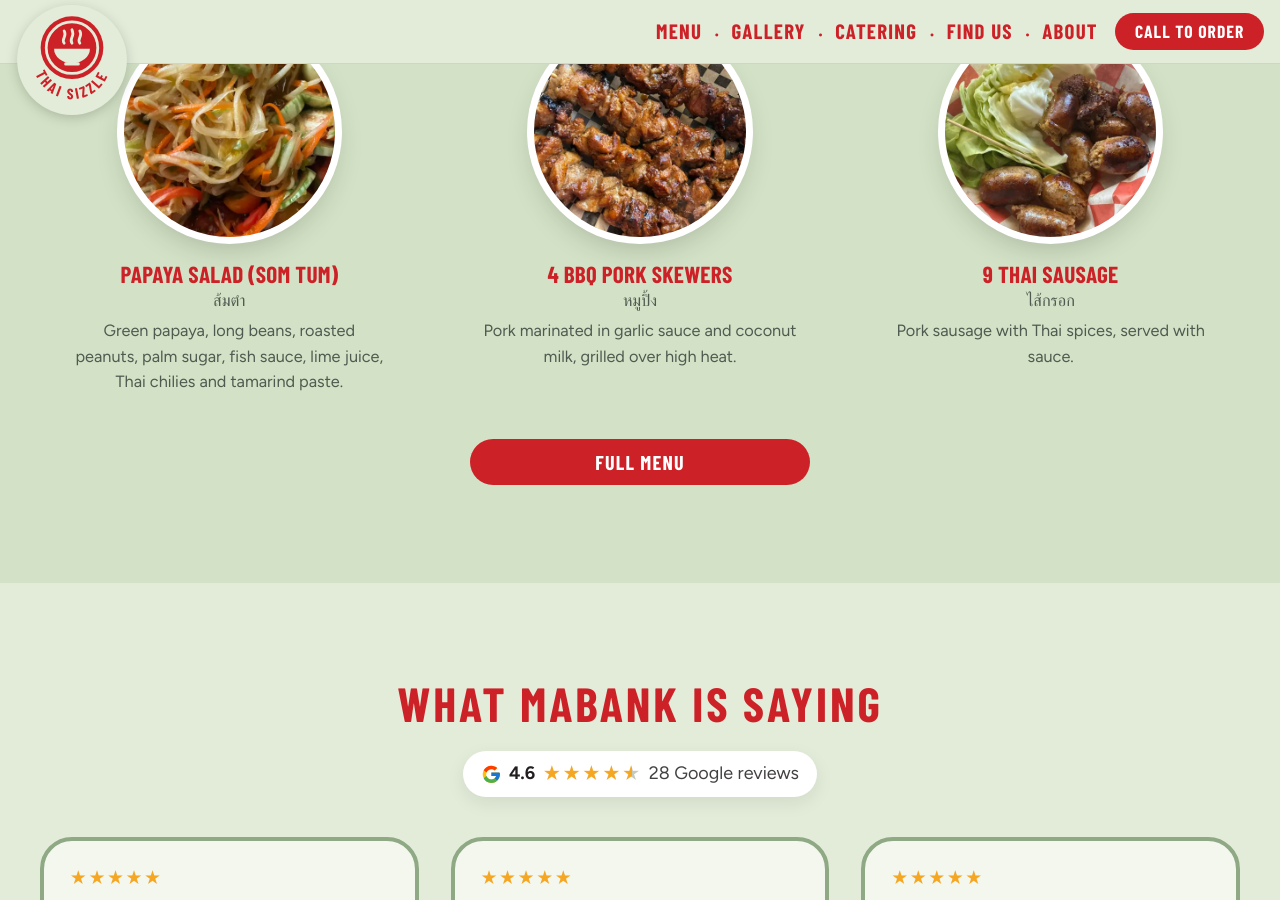
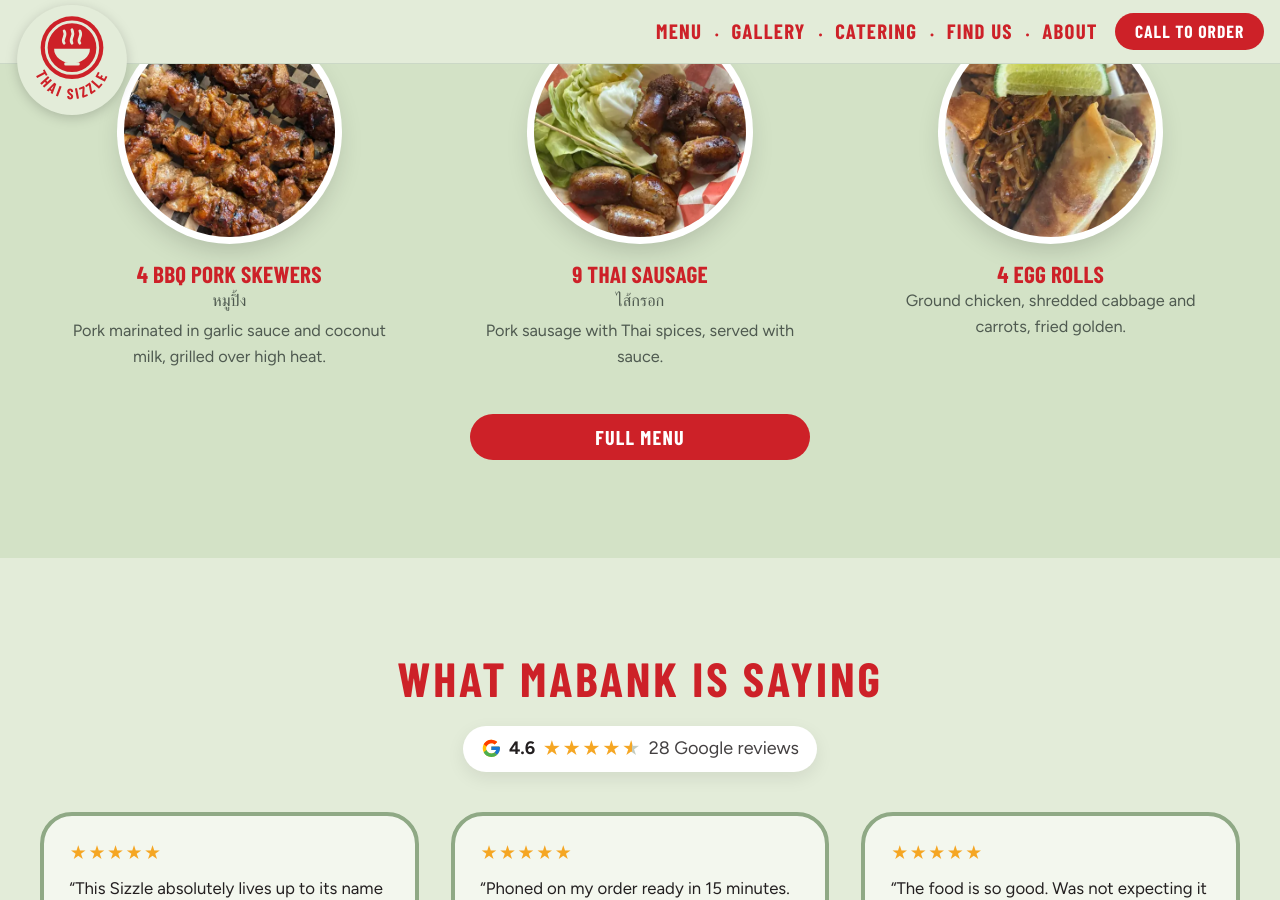
Before and after one commit to Sent-hen/thai-sizzle, a Jekyll site: the page built from index.html, in a window 1280 px wide and 900 px high, scrolled down 1896 px. Built offline with Jekyll 4.4.1, drawn with Linux system fonts in a browser that asks for light colours; some web fonts are replaced; some of the changed text lies outside the part shown.

Commit message:
Add tea and Pad See Ew prices; remove papaya salad
Pad Thai's photo replaces papaya salad as the share image, and
Pad Kra Pow replaces it in the hero.

Co-Authored-By: Claude Opus 5.5 <noreply@anthropic.com>

```diff
--- a/_data/gallery.yml
+++ b/_data/gallery.yml
@@ -1,7 +1,6 @@
 # Food photo gallery (bottom of the home page). Order = display order.
 # photo = file name in assets/images/food/ (no extension). 6 per row on desktop.
 - { photo: pad-thai, alt: Pad Thai with fresh lime }
-- { photo: papaya-salad, alt: Papaya salad with tomato and carrot }
 - { photo: pork-skewers, alt: Grilled pork skewers }
 - { photo: basil-egg, alt: Basil stir-fry with a fried egg }
 - { photo: fish-balls, alt: Fried fish ball skewers }
@@ -14,6 +13,7 @@
 - { photo: noodle-soup, alt: Noodle soup with bean sprouts and broth on the side }
 - { photo: pad-thai-2, alt: Pad Thai with lime }
 - { photo: pork-skewers-2, alt: Pork skewers on the grill paper }
+- { photo: basil-pork, alt: Minced pork basil stir-fry with egg }
 - { photo: egg-rolls, alt: Egg rolls with noodles and lime }
 - { photo: boba, alt: Spoonful of boba pearls }
 - { photo: fried-rice-2, alt: Thai fried rice }
--- a/_data/menu.yml
+++ b/_data/menu.yml
@@ -17,7 +17,7 @@
     - name: Pad See Ew
       thai: ผัดซีอิ๊ว
       description: Wide rice noodles wok-charred with sweet soy, egg and broccoli.
-      price: ""
+      price: "13.50"
       photo: pad-see-ew
       tags: [popular]
       featured: true
@@ -45,17 +45,6 @@
       photo: fried-rice
       tags: []
 
-- section: Salad
-  items:
-    - name: Papaya Salad (Som Tum)
-      thai: ส้มตำ
-      description: Green papaya, long beans, roasted peanuts, palm sugar, fish sauce, lime juice, Thai chilies and tamarind paste.
-      price: ""
-      photo: papaya-salad
-      note: Thursday–Saturday only
-      tags: [spicy]
-      featured: true
-
 - section: Street Food
   items:
     - name: 4 BBQ Pork Skewers
@@ -77,6 +66,7 @@
       price: "7.00"
       photo: egg-rolls
       tags: [popular]
+      featured: true
     - name: 3 Fish Cake Skewers
       description: Fish, cilantro, green onion and cornstarch, served with sauce.
       price: "9.00"
@@ -88,7 +78,7 @@
     - name: Green / Thai Tea
       thai: ชาเย็น
       description: Creamy Thai iced tea or Thai green tea. Add boba for $2.
-      price: ""
+      price: "5.00"
       photo: thai-tea
       tags: [popular]
     - name: Canned Drinks
--- a/index.html
+++ b/index.html
@@ -1,6 +1,6 @@
 ---
 title: Authentic Thai Food Truck in Mabank, TX
-description: Thai Sizzle serves authentic Thai street food at the Mabank Food Truck Park. Pad thai, pad kra pao, papaya salad, pork skewers and Thai tea. Rated 4.6 on Google. Call ahead to order.
+description: Thai Sizzle serves authentic Thai street food at the Mabank Food Truck Park. Pad thai, pad see ew, pad kra pow, BBQ pork skewers, egg rolls and Thai tea. Rated 4.6 on Google. Call ahead to order.
 ---
 {%- assign b = site.business -%}
 
@@ -15,7 +15,7 @@ description: Thai Sizzle serves authentic Thai street food at the Mabank Food Tr
       <a class="btn btn-cream" href="{{ '/menu/' | relative_url }}">See the menu</a>
     </div>
   </div>
-  {% include plate.html name="papaya-salad" caption="Som Tum · green papaya salad" id="h2" class="plate-right" eager=true %}
+  {% include plate.html name="basil-beef" caption="Pad Kra Pow · Thai basil stir-fry" id="h2" class="plate-right" eager=true %}
   {% include wave.html %}
 </section>
 
--- a/menu.html
+++ b/menu.html
@@ -1,6 +1,6 @@
 ---
 title: Menu
-description: Thai Sizzle menu. Pad thai, pad see ew, pad kra pao, papaya salad, Thai fried rice, grilled pork skewers, Thai sausage, egg rolls, Thai iced tea and more in Mabank, TX.
+description: Thai Sizzle menu. Pad thai, pad see ew, pad kra pow, fried rice, pho soup, BBQ pork skewers, Thai sausage, egg rolls, Thai tea and more in Mabank, TX.
 permalink: /menu/
 ---
 {% include page-banner.html kicker="Cooked to order" title="Our Menu" sub="Tell us how spicy you like it" photo_left="pad-see-ew" photo_right="basil-beef" %}
```
Also changed, not shown: about.md (+1 -1 lines), assets/images/food/papaya-salad-sm.webp (deleted), assets/images/food/papaya-salad.webp (deleted), assets/images/og-image.jpg.
